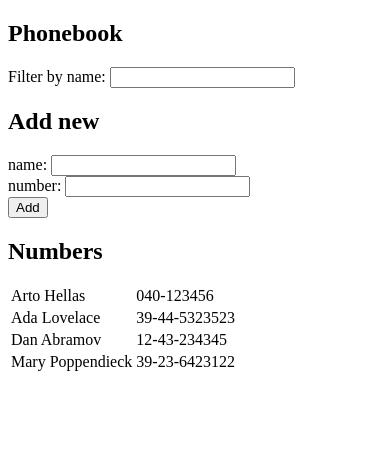
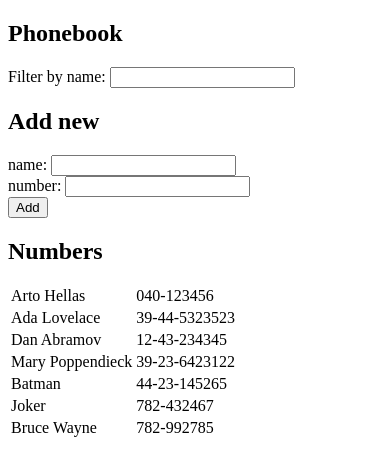
Before and after one commit to OgaitnasDev/FullstackOpenExercises, a React (Vite) app in the folder part2/phonebook/: page / in a window 390 px wide. Shown: the top 476 px of the page. Built offline with nearby package versions, Linux system fonts and the light colour scheme; data requests are answered from the project's data file.

Commit message:
2.12: The Phonebook step 7

```diff
--- a/part2/phonebook/db.json
+++ b/part2/phonebook/db.json
@@ -1,5 +1,5 @@
 {
-  "persons":[
+  "persons": [
     {
       "name": "Arto Hellas",
       "number": "040-123456",
@@ -19,6 +19,21 @@
       "name": "Mary Poppendieck",
       "number": "39-23-6423122",
       "id": "4"
+    },
+    {
+      "id": "b589",
+      "name": "Batman",
+      "number": "44-23-145265"
+    },
+    {
+      "id": "1e2b",
+      "name": "Joker",
+      "number": "782-432467"
+    },
+    {
+      "id": "b011",
+      "name": "Bruce Wayne",
+      "number": "782-992785"
     }
   ]
 }
--- a/part2/phonebook/src/App.jsx
+++ b/part2/phonebook/src/App.jsx
@@ -25,11 +25,14 @@ const App = () => {
         name: newName,
         number: newNumber
       }
-      setPersons(persons.concat(newPerson))
+      axios
+        .post('http://localhost:3001/persons', newPerson)
+        .then(response => setPersons(persons.concat(response.data)));
+
     }
     else {
-      alert(`${newName} is already added to phonebook`)
-      console.log("Person already exists")
+      alert(`${newName} is already added to phonebook`);
+      console.log("Person already exists");
     }
     setNewName('')
     setNewNumber('')
```
